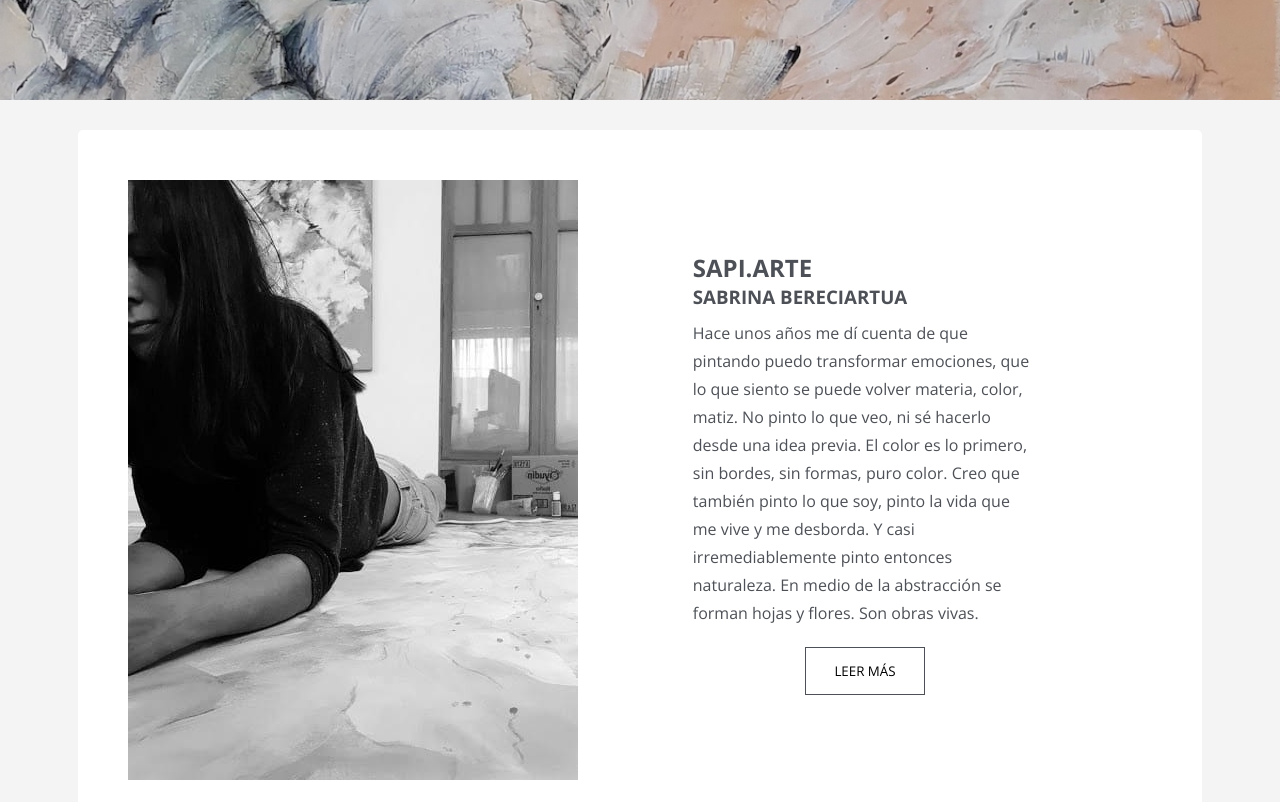
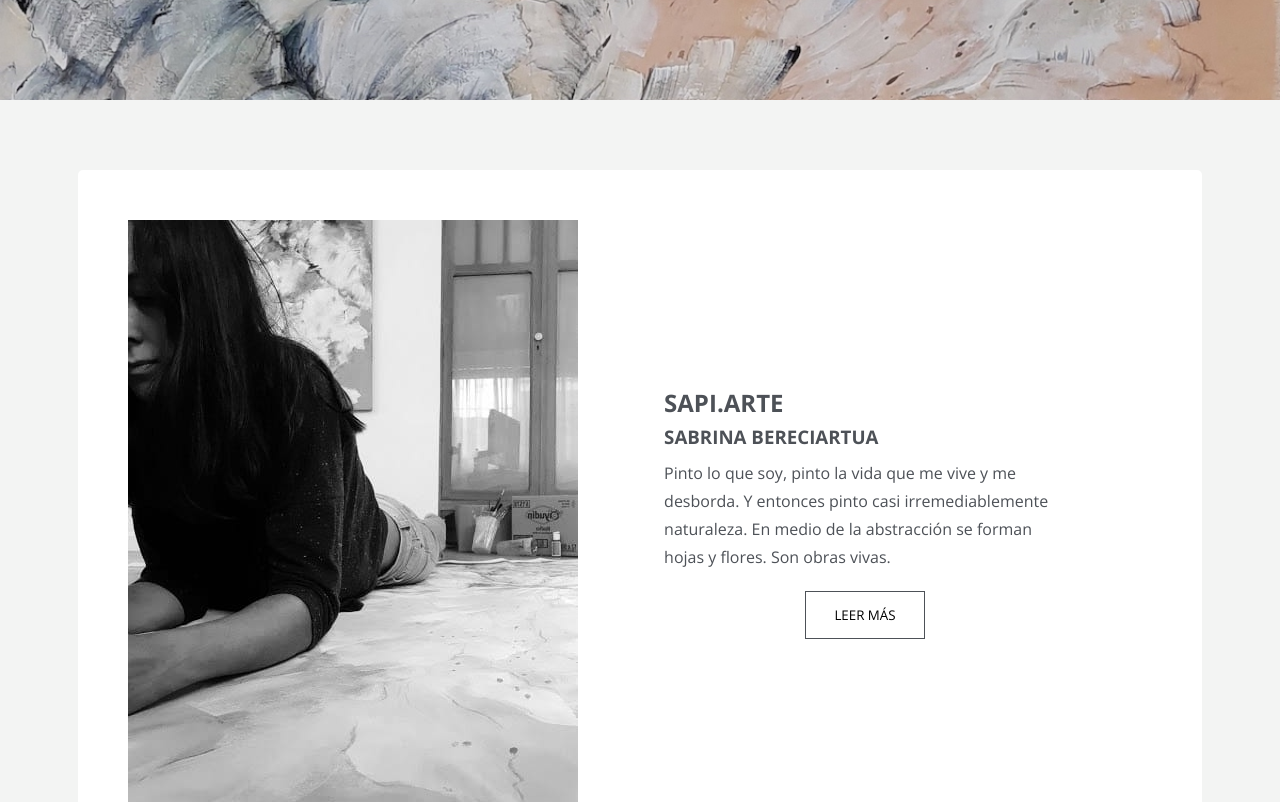
Before and after one commit to mariadumas/sapiarte-front, a plain HTML site: page index.html in a window 1280 px wide. Shown: the part 620-1422 px from the top of the page. Drawn offline with nearby package versions, Linux system fonts and the light colour scheme.

Commit message:
about text

```diff
--- a/index.html
+++ b/index.html
@@ -28,11 +28,10 @@
         <div class="about-text">
             <h2>SAPI.ARTE</h2>
             <h3>SABRINA BERECIARTUA </h3>
-            <p>Hace unos años me dí cuenta de que pintando puedo transformar emociones, que lo que siento se puede volver materia, color, matiz. No pinto lo que veo, ni sé hacerlo desde una idea previa. El color es lo primero, sin bordes, sin formas, puro color. Creo que también pinto lo que soy, pinto la vida que me vive y me desborda. Y casi irremediablemente pinto entonces naturaleza. En medio de la abstracción se forman hojas y flores. Son obras vivas.</p>
+            <p>Pinto lo que soy, pinto la vida que me vive y me desborda. Y entonces pinto casi irremediablemente naturaleza. En medio de la abstracción se forman hojas y flores. Son obras vivas.</p>
             <button class="btnMore">LEER MÁS</button>
-            <p class="more-text1">Disfruto cuando mis cuadros pasan a ser parte de la vida cotidiana de otros, siendo testigos mudos en sus paredes. Me gusta pensar que lo que decora tu casa la vuelve hogar, habla de vos, de cómo sentís y de  cómo sos. Pinto obras para ser vividas.
-            </p>
-            <p class="more-text2"> En algún momento estudié filosofía y fui parte del taller mágico de Ana Makaji. También transformo emociones en forma de palabras que escribo, en talleres que dicto o cuando bailo. Soy viajera de alma. </p>
+            <p class="more-text1">Disfruto cuando mis cuadros pasan a ser parte de la vida cotidiana de otros, siendo testigos mudos en sus paredes. Me gusta pensar que lo que decora tu casa la vuelve hogar, habla de vos, de cómo sentís y de cómo sos. Pinto obras para ser vividas.</p>
+            <p class="more-text2"> En algún momento estudié filosofía y fui parte del taller de arte abstracto de Ana Makaji. También escribo y soy viajera de alma.</p>
             <button class="btnLess">LEER MENOS</button>
 
         </div>
--- a/styles/styles.css
+++ b/styles/styles.css
@@ -77,9 +77,7 @@ h1 {
     padding: 50px;
     position: relative;
     width: 80%;
-    margin-top: 30px;
-    margin-right: auto;
-    margin-left: auto;
+    margin: 70px auto;
     border-radius: 5px;
 }
 
@@ -94,9 +92,13 @@ h1 {
 }
 
 .about-text > h2, h3, p {
-    width: 60%;
+    width: 100%;
     margin-left: auto;
     margin-right: auto;
+}
+
+.about-text > h2 {
+    margin-bottom: 5px;
 }
 
 .about-text > p {
@@ -175,11 +177,21 @@ h1 {
     color: rgb(163, 163, 163);
 }
 
+@media (min-width: 768px) {
+    .about-text > h2, h3, p {
+        width: 70%;
+    }
 
+
+}
 
 @media (min-width: 992px) {
     .box {
         padding: 60px;
+    }
+
+    .about-text > h2, h3, p {
+        width: 60%;
     }
 
 }
@@ -193,5 +205,9 @@ h1 {
         margin-top: 0px;
     }
 
+    .about-text > h2, h3, p {
+        width: 70%;
+    }
+
 
 }
```
